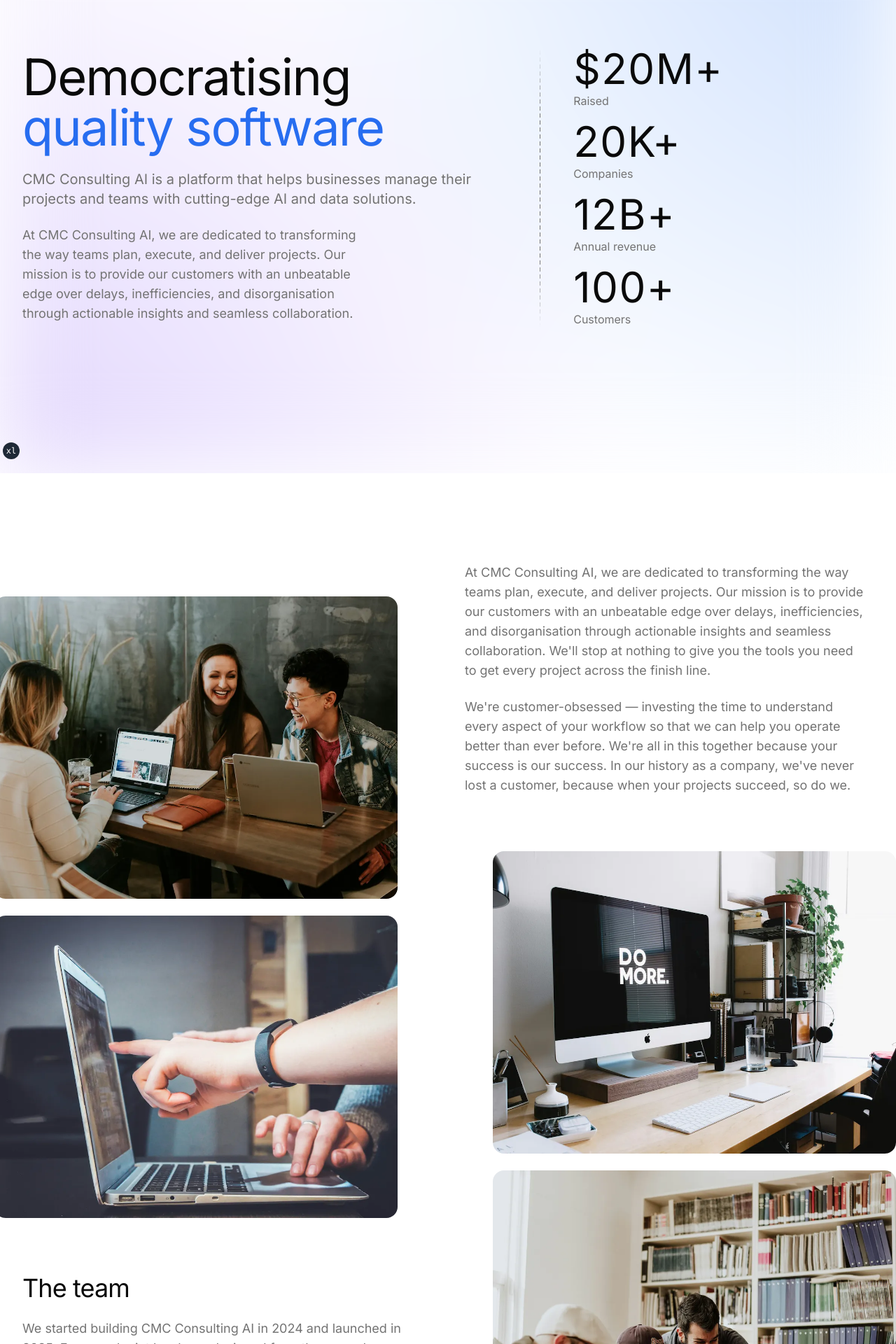
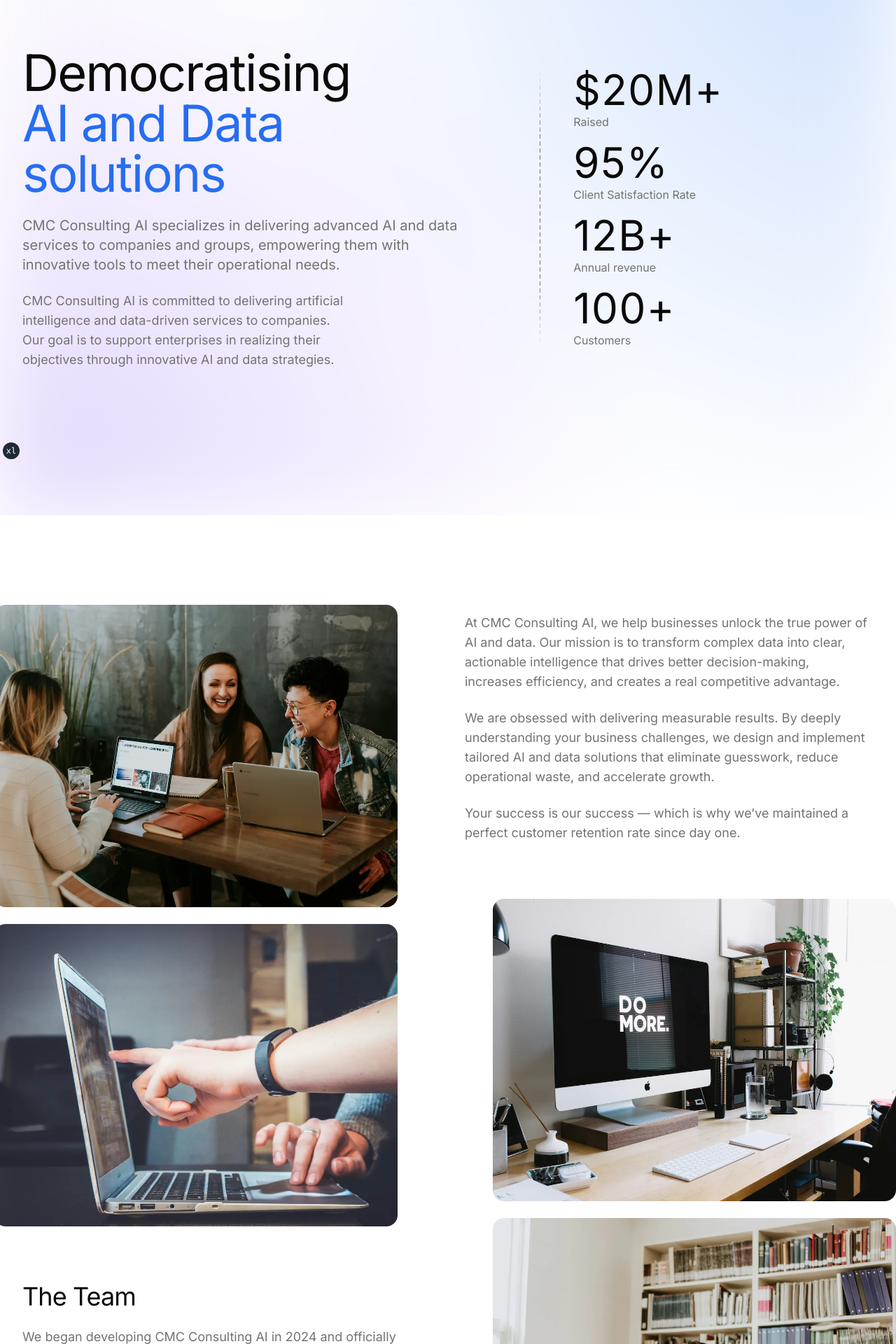
Before and after one commit to CMC-Consulting/dna-website, a Next.js app: page /en/about in a window 1280 px wide. Shown: the part 140-2060 px from the top of the page at 70% size. Built offline with nearby package versions, Linux system fonts and the light colour scheme; no server answers; a web font is replaced by a local one.

Commit message:
refactor: update AboutHero and About components with enhanced messaging and branding

```diff
--- a/components/blocks/about-hero.tsx
+++ b/components/blocks/about-hero.tsx
@@ -6,8 +6,8 @@ const stats = [
     label: "Raised",
   },
   {
-    value: "20K+",
-    label: "Companies",
+    value: "95%",
+    label: "Client Satisfaction Rate",
   },
   {
     value: "12B+",
@@ -70,19 +70,15 @@ export function AboutHero() {
             <h1 className="font-display text-foreground text-4xl tracking-tight sm:text-5xl md:text-6xl lg:text-7xl leading-tight">
               Democratising
               <br />
-              <span className="text-[#276df0]">quality software</span>
+              <span className="text-[#276df0]"> AI and Data solutions</span>
             </h1>
 
             <p className="text-muted-foreground max-w-2xl text-lg leading-relaxed md:text-xl">
-              CMC Consulting AI is a platform that helps businesses manage their projects
-              and teams with cutting-edge AI and data solutions.
+              CMC Consulting AI specializes in delivering advanced AI and data services to companies and groups, empowering them with innovative tools to meet their operational needs.
             </p>
 
             <p className="text-muted-foreground hidden max-w-xl text-base leading-relaxed text-balance md:block lg:text-lg">
-              At CMC Consulting AI, we are dedicated to transforming the way teams plan,
-              execute, and deliver projects. Our mission is to provide our customers
-              with an unbeatable edge over delays, inefficiencies, and disorganisation
-              through actionable insights and seamless collaboration.
+              CMC Consulting AI is committed to delivering artificial intelligence and data-driven services to companies. Our goal is to support enterprises in realizing their objectives through innovative AI and data strategies.
             </p>
           </div>
 
--- a/components/blocks/about.tsx
+++ b/components/blocks/about.tsx
@@ -19,10 +19,10 @@ const About = () => {
           />
 
           <TextSection
-            title="The team"
+            title="The Team"
             paragraphs={[
-              "We started building CMC Consulting AI in 2024 and launched in 2025. Every endpoint has been designed from the ground up — with no technical debt or legacy systems. We are purpose-built to power project management innovation for the next hundred years.",
-              "We are 100% founder and team-owned, profitable, and we keep our team lean. Over time, this page will become more polished, but for now, we're focused on delivering for developers.",
+              "We began developing CMC Consulting AI in 2024 and officially launched in 2025. Every AI model, data pipeline, and integration has been engineered from the ground up — free from technical debt or outdated legacy systems. We are purposefully designed to drive advancements in AI and data solutions for the next century.",
+              "We remain 100% founder and team-owned, profitable, and committed to maintaining a lean, agile team. In time, this page will evolve with more refinements, but our current priority is delivering exceptional AI and data tools for businesses and innovators."
             ]}
           />
         </div>
@@ -31,8 +31,9 @@ const About = () => {
         <div className="flex flex-col gap-8 lg:gap-16 xl:gap-20">
           <TextSection
             paragraphs={[
-              "At CMC Consulting AI, we are dedicated to transforming the way teams plan, execute, and deliver projects. Our mission is to provide our customers with an unbeatable edge over delays, inefficiencies, and disorganisation through actionable insights and seamless collaboration. We'll stop at nothing to give you the tools you need to get every project across the finish line.",
-              "We're customer-obsessed — investing the time to understand every aspect of your workflow so that we can help you operate better than ever before. We're all in this together because your success is our success. In our history as a company, we've never lost a customer, because when your projects succeed, so do we.",
+              "At CMC Consulting AI, we help businesses unlock the true power of AI and data. Our mission is to transform complex data into clear, actionable intelligence that drives better decision-making, increases efficiency, and creates a real competitive advantage.",
+              "We are obsessed with delivering measurable results. By deeply understanding your business challenges, we design and implement tailored AI and data solutions that eliminate guesswork, reduce operational waste, and accelerate growth.",
+              "Your success is our success — which is why we’ve maintained a perfect customer retention rate since day one."
             ]}
           />
           <ImageSection
```
